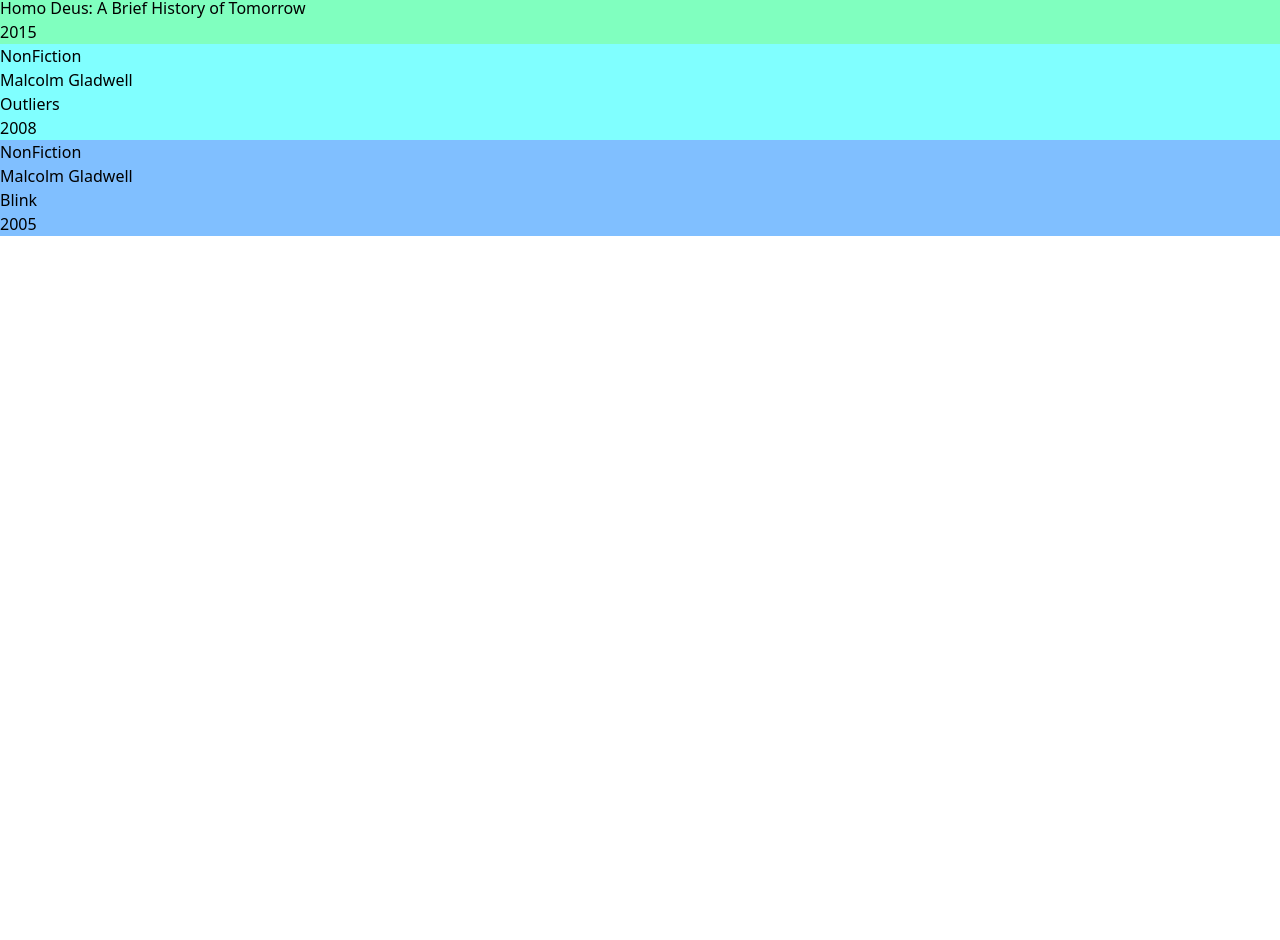
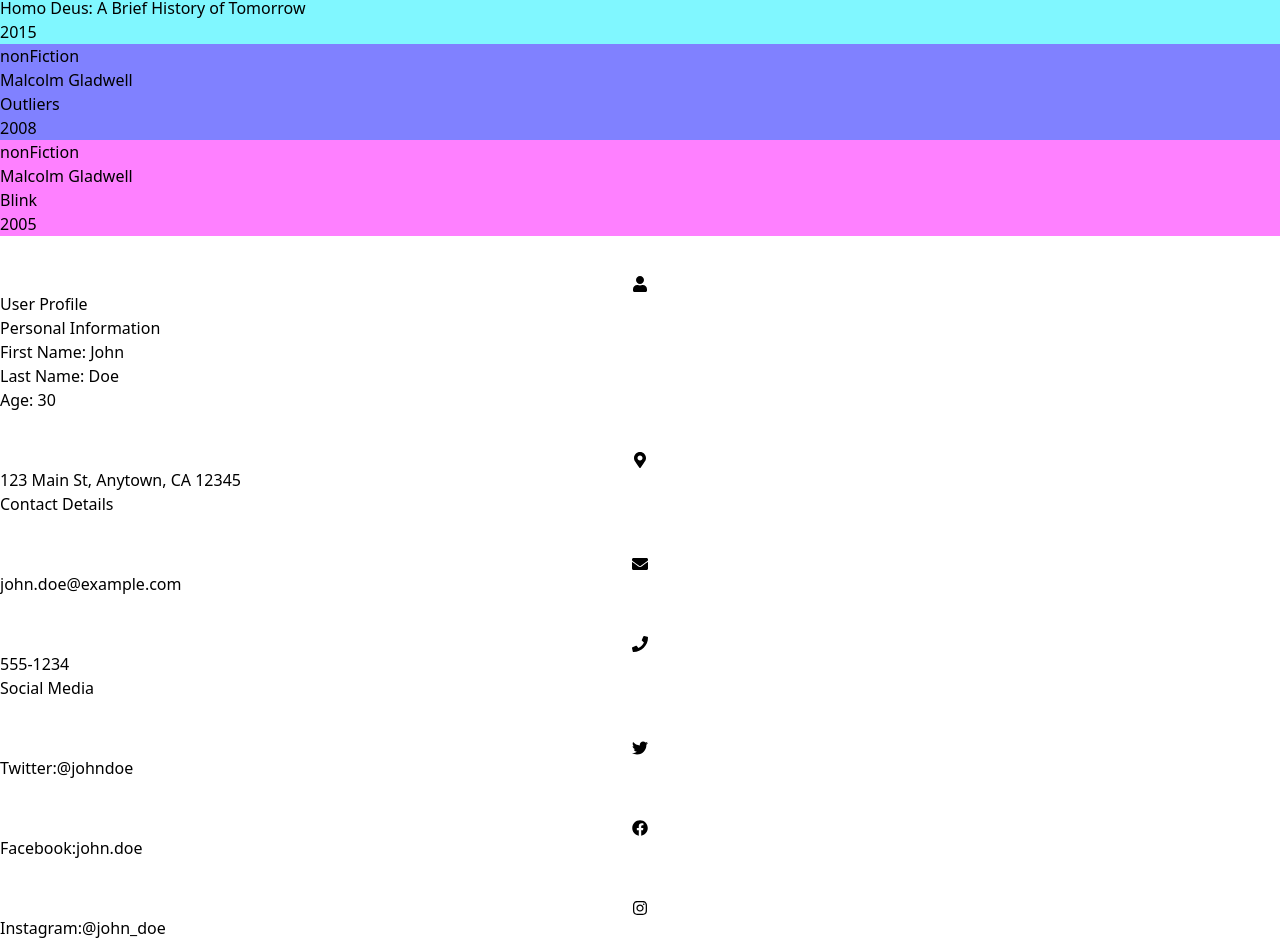
Before and after one commit to IzazAhmadHaider/Practice, a React (Vite) app in the folder OldApplication/: page /cobj in a window 1280 px wide. Shown: the part 532-1472 px from the top of the page. Before the commit the page ends 800 px from the top, so only its background shows below. Built offline with nearby package versions, Linux system fonts and the light colour scheme.

Commit message:
UI changes

```diff
--- a/OldApplication/package.json
+++ b/OldApplication/package.json
@@ -17,6 +17,7 @@
     "maplibre-gl": "^4.1.2",
     "react": "^18.2.0",
     "react-dom": "^18.2.0",
+    "react-icons": "^5.2.1",
     "react-leaflet": "^4.2.1",
     "react-map-gl": "^7.1.7",
     "react-router-dom": "^6.22.3",
--- a/OldApplication/src/components/ComplexObj.jsx
+++ b/OldApplication/src/components/ComplexObj.jsx
@@ -1,4 +1,13 @@
 import React from "react";
+import {
+  FaUser,
+  FaEnvelope,
+  FaPhone,
+  FaMapMarkerAlt,
+  FaTwitter,
+  FaFacebook,
+  FaInstagram,
+} from "react-icons/fa";
 
 function Complexobj() {
   const library = {
@@ -28,24 +37,59 @@ function Complexobj() {
     },
   };
 
+  const userProfile = {
+    personalInfo: {
+      firstName: "John",
+      lastName: "Doe",
+      age: 30,
+      address: {
+        street: "123 Main St",
+        city: "Anytown",
+        state: "CA",
+        zip: "12345",
+      },
+    },
+    contactDetails: {
+      email: "john.doe@example.com",
+      phone: "555-1234",
+      socialMedia: [
+        { platform: "Twitter", handle: "@johndoe" },
+        { platform: "Facebook", handle: "john.doe" },
+        { platform: "Instagram", handle: "@john_doe" },
+      ],
+    },
+  };
+  const socialIcons = {
+    Twitter: <FaTwitter className="mr-3 my-auto w-fit text-blue-500 flex-shrink-0" />,
+    Facebook: <FaFacebook className="mr-3 my-auto w-fit text-blue-700 flex-shrink-0" />,
+    Instagram: <FaInstagram className="mr-3 my-auto w-fit text-pink-500 flex-shrink-0" />,
+  };
+
   const newarr = Object.entries(library);
   console.log(newarr);
 
   const sndarr = newarr.flatMap(([genre, { authors }]) =>
-    Object.entries(authors).flatMap(([author, books]) =>
-      books.map(book => ({
-        genre: genre.charAt(0).toUpperCase() + genre.slice(1),
+    Object.entries(authors).flatMap(([author, arr]) =>
+      arr.map((element) => ({
+        genre: genre,
         author,
-        title: book.title,
-        year: book.year
+        title: element.title,
+        year: element.year,
       }))
     )
   );
 
   return (
+    <>
       <div>
         {sndarr.map((element, index) => (
-        <div style={{ backgroundColor: `hsl(${index * 30}, 100%, 75%)` }} key={index}>
+          <div
+            className="flex flex-col space-y-2 justify-center items-center"
+            style={{
+              backgroundColor: `hsl(${Math.random() * 1000000000}, 100%, 75%)`,
+            }}
+            key={index}
+          >
             <div>{element.genre}</div>
             <div>{element.author}</div>
             <div>{element.title}</div>
@@ -53,6 +97,85 @@ function Complexobj() {
           </div>
         ))}
       </div>
+
+      <div className="max-w-3xl mx-auto p-6 bg-white rounded-lg shadow-lg mt-10">
+        <div className="text-3xl font-bold flex justify-center items-center">
+          <span>
+            <FaUser className="w-fit mr-3 mb-8 text-indigo-600" />
+          </span>
+          <span>User Profile</span>
+        </div>
+        <div className="mb-6">
+          <h2 className="text-2xl font-semibold border-b-2 pb-2 mb-4 text-indigo-600">
+            Personal Information
+          </h2>
+          <p className="text-lg mb-2">
+            <span className="font-semibold">First Name:</span>{" "}
+            {userProfile.personalInfo.firstName}
+          </p>
+          <p className="text-lg mb-2">
+            <span className="font-semibold">Last Name:</span>{" "}
+            {userProfile.personalInfo.lastName}
+          </p>
+          <p className="text-lg mb-2">
+            <span className="font-semibold">Age:</span>{" "}
+            {userProfile.personalInfo.age}
+          </p>
+          <div className="text-lg p-0 flex items-center">
+            <div className="flex justify-center items-center">
+              <FaMapMarkerAlt className="mr-3 my-auto w-fit text-red-500 flex-shrink-0" />
+              <div>
+                {userProfile.personalInfo.address.street},{" "}
+                {userProfile.personalInfo.address.city},{" "}
+                {userProfile.personalInfo.address.state}{" "}
+                {userProfile.personalInfo.address.zip}
+              </div>
+            </div>
+          </div>
+        </div>
+        <div className="mb-6">
+          <h2 className="text-2xl font-semibold border-b-2 pb-2 mb-4 text-indigo-600">
+            Contact Details
+          </h2>
+          <div className="text-lg p-0 flex items-center">
+            <div className="flex justify-center items-center">
+              <FaEnvelope className="mr-3 my-auto w-fit text-green-500 flex-shrink-0" />
+              <div>
+                {userProfile.contactDetails.email}
+              </div>
+            </div>
+          </div>
+          <div className="text-lg p-0 flex items-center">
+            <div className="flex justify-center items-center">
+              <FaPhone className="mr-3 my-auto w-fit text-blue-500 flex-shrink-0" />
+              <div>
+                {userProfile.contactDetails.phone}
+              </div>
+            </div>
+          </div>
+        </div>
+        <div>
+          <h2 className="text-2xl font-semibold border-b-2 pb-2 mb-4 text-indigo-600">
+            Social Media
+          </h2>
+          <div className="text-lg p-0 flex flex-col w-fit">
+          {userProfile.contactDetails.socialMedia.map((element, index) => (
+            <div
+              key={index}
+              id={index.toString()}
+              className="bg-gray-100 w-full mb-2 rounded-lg"
+            >
+             <span className="inline-block">{socialIcons[element.platform]}</span>
+              <span className="font-semibold">
+                {element.platform}:
+              </span>
+              <span className="">{element.handle}</span>
+            </div>
+          ))}
+          </div>
+        </div>
+      </div>
+    </>
   );
 }
 
--- a/OldApplication/src/components/Home.jsx
+++ b/OldApplication/src/components/Home.jsx
@@ -34,6 +34,9 @@ function Home() {
       <Link to="/dropdown" className="bg-blue-500 hover:bg-blue-700 text-white font-bold py-2 px-4 rounded">
         dropdown
       </Link>
+      <Link to="/cobj" className="bg-blue-500 hover:bg-blue-700 text-white font-bold py-2 px-4 rounded">
+        objects
+      </Link>
     </div>
   );
 }
```
Also changed, not shown: 1 other file (tests, documents, lock files or other folders). Lines whose indentation alone changed are shown as unchanged.
